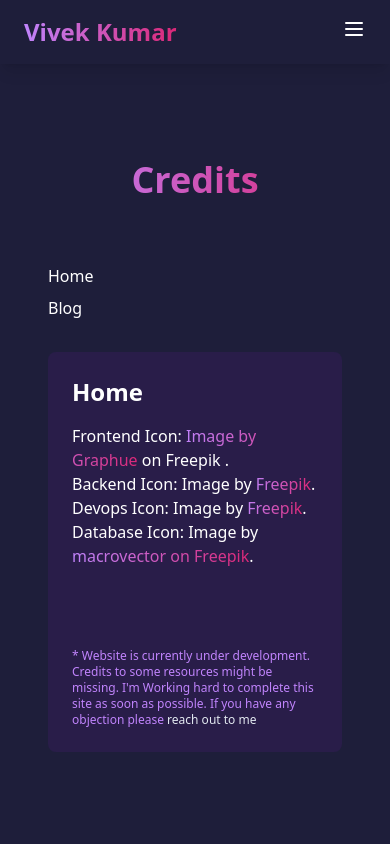
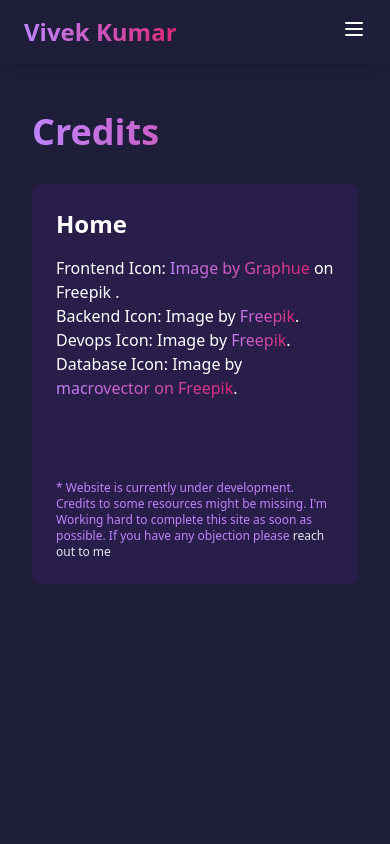
Before and after one commit to bewake24/typescript-bewake-portfolio, a React (Vite) app: page /credits in a window 390 px wide. Shown: the top 844 px of the page. Built offline with nearby package versions, Linux system fonts and the light colour scheme.

Commit message:
Add Styles for small screen on credits page

```diff
--- a/src/components/Credits.tsx
+++ b/src/components/Credits.tsx
@@ -5,13 +5,13 @@ const Credits = () => {
   ];
 
   return (
-    <div className="min-h-screen bg-[#1e1e3a] text-white p-8">
+    <div className="min-h-screen bg-[#1e1e3a] text-white p-4 md:p-8 ">
       <div className="max-w-4xl mx-auto">
-        <h2 className="text-4xl md:text-6xl text-center font-bold my-16 gradient-text">
+        <h2 className="text-4xl md:text-6xl md:text-center font-bold my-8 md:my-16 gradient-text">
           Credits
         </h2>
         <div className="flex flex-col md:flex-row gap-8">
-          <div className="md:w-1/3">
+          <div className="md:w-1/3 hidden md:block">
             <nav>
               <ul className="space-y-2">
                 {sections.map((section) => (
```
